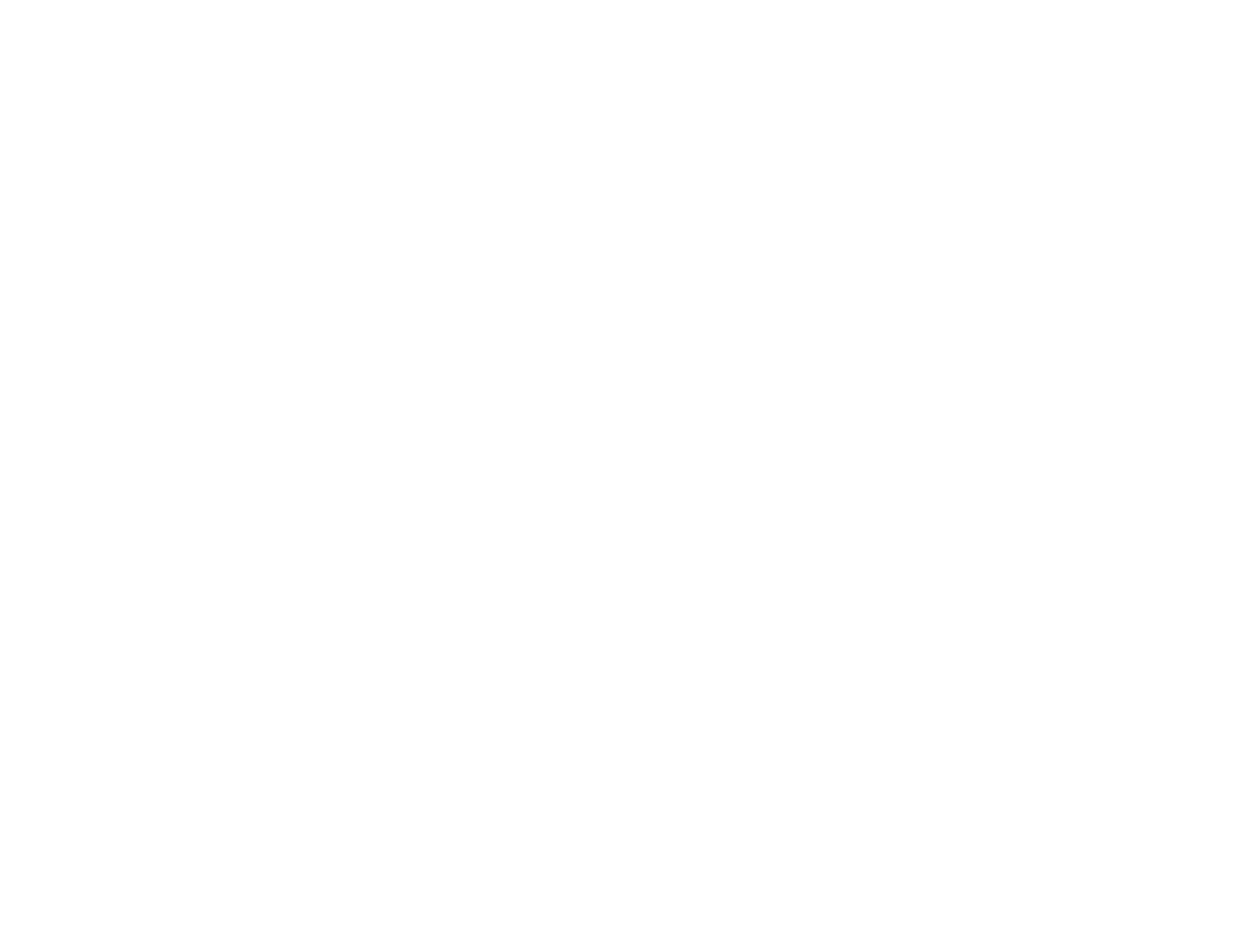
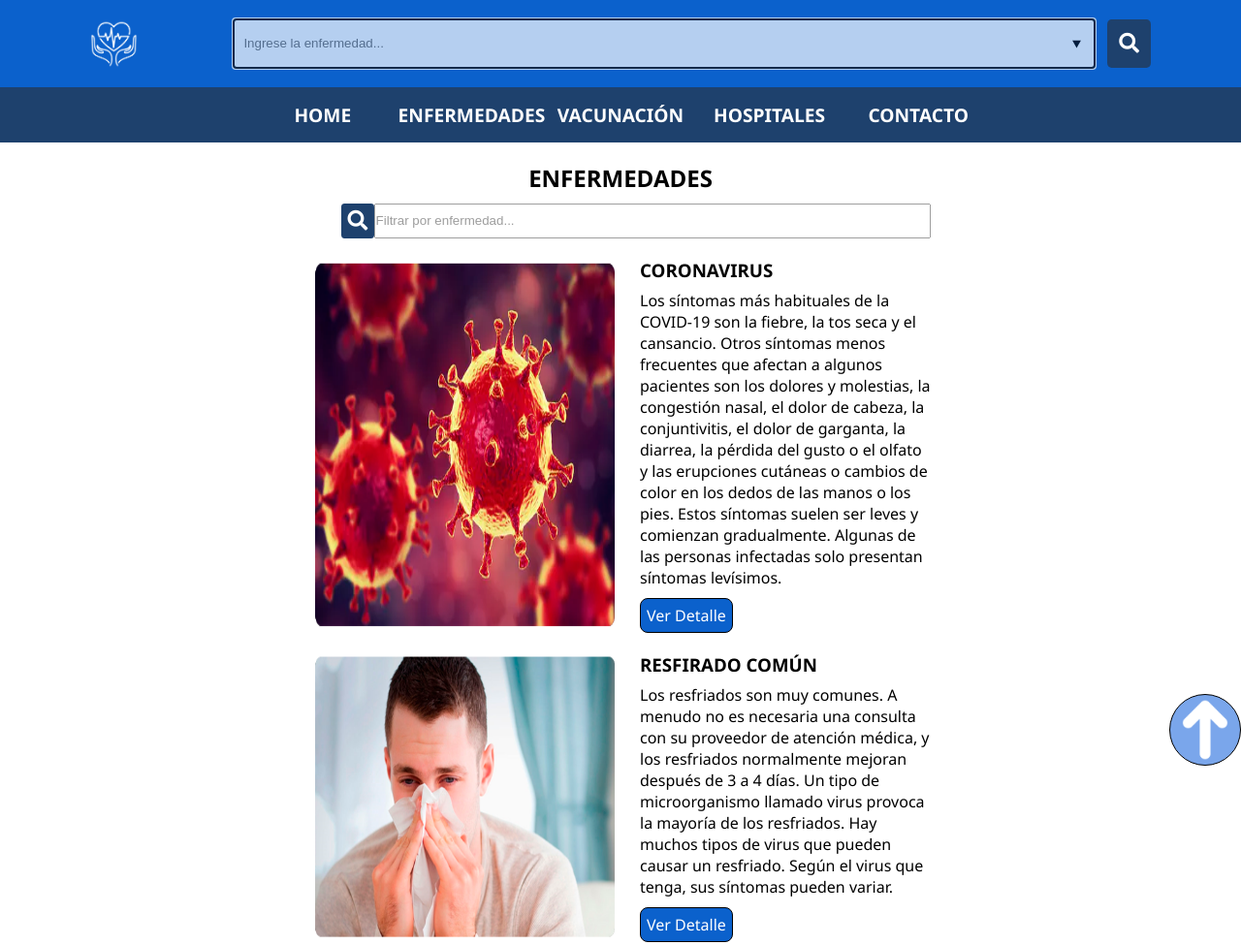
Before and after one commit to EPanigazzi/EDA-PW-01, a plain HTML site: page listado-enfermedades.html in a window 1280 px wide. Shown: the top 975 px of the page at 97% size. Before the commit the page ends 800 px from the top, so only its background shows below. Drawn offline with Linux system fonts and the light colour scheme.

Commit message:
lista-enfermedades-commit

```diff
--- a/css/listado-enfermedades.css
+++ b/css/listado-enfermedades.css
@@ -0,0 +1,64 @@
+main{
+    width: 50%;
+    margin: auto;
+}
+.parrafo{
+    display: flex;
+    margin: 20px 0px 20px 0px;
+
+}
+.imgcontenedor{
+    margin-right: 20px;
+    display: flex;
+}
+.img-enfermedad{
+    width: 320px;
+    display: flex;
+    border-radius: 20px;
+}
+
+h3{
+    display: inline-block;
+    margin-bottom: 8px;
+}
+h2{
+    text-align: center;
+    margin: 20px 0 10px 0px;
+}
+main a{
+    text-decoration: none;
+    color: #fff;
+    border: 1px solid #000;
+    padding: 6px;
+    display: inline-block;
+    margin-top: 10px;
+    border-radius: 8px;
+    background: rgb(11 97 204);
+}
+main a:hover{
+    color: rgb(11 97 204);
+    background: #fff;
+    border: 1px solid #fff;
+}
+.main-filtro{
+    display: flex;
+    justify-content:center;
+
+}
+.main-filtro img{
+    width: 5%;
+}
+.main-filtro input{
+    width: 100%;
+    opacity: .7;
+    color: black;
+
+}
+.main-filtro button{
+    font-size: 1.3em;
+    padding: 1%;
+    background: rgb(30 65 109);
+    border: none;
+    border-radius: 10%;
+    color: white;
+}
--- a/css/style.css
+++ b/css/style.css
@@ -110,3 +110,19 @@ body{
 .footer-right div a:hover{
     color: rgb(197, 181, 181);
 }
+.arriba{
+    display: block;
+    width: 60px;
+    height: 60px;
+    background-color: #7aa6eb;
+    position: fixed;
+    right: 0;
+    bottom: 10px;
+    border-radius: 50%;
+    background-image: url(../img/flecha.png);
+    background-size: cover;
+
+}
+.arriba:hover{
+    opacity: 0.8;
+}
--- a/listado-enfermedades.html
+++ b/listado-enfermedades.html
@@ -0,0 +1,186 @@
+<!DOCTYPE html>
+<html lang="es">
+<head>
+   <link rel="stylesheet" href="css/style.css">
+   <link rel="stylesheet" href="css/listado-enfermedades.css">
+   <link
+            rel="stylesheet"
+            href="https://cdnjs.cloudflare.com/ajax/libs/font-awesome/5.14.0/css/all.min.css"
+            integrity="sha512-1PKOgIY59xJ8Co8+NE6FZ+LOAZKjy+KY8iq0G4B3CyeY6wYHN3yt9PW0XpSriVlkMXe40PTKnXrLnZ9+fkDaog=="
+            crossorigin="anonymous"
+        />
+        <link rel="icon" href="img/logo-favicon.png" type="image/png" sizes="16x16">
+
+    <meta charset="UTF-8">
+    <title>Listado de enfermedades</title>
+</head>
+<body>
+    <header id ="inicio" class="header-content">
+            <section>
+                <img
+                    src="./img/logo-blanco.png"
+                    alt="logo-web"
+                    class="header-img"
+                />
+                <input
+                    list="search"
+                    placeholder="Ingrese la enfermedad..."
+                    autofocus
+                    autocomplete="off"
+                />
+                <datalist id="search">
+                    <option value="Coronavirus"></option>
+                    <option value="Resfriado com&uacute;n"></option>
+                    <option value="Influenza"></option>
+                    <option value="Sarampi&oacute;n"></option>
+                    <option value="Varicela"></option>
+                </datalist>
+                <button type="submit"><i class="fas fa-search"></i></button>
+            </section>
+
+    </header>
+    <nav class="nav-bar">
+            <ul>
+                <li><a href="/index.html">HOME</a></li>
+                <li><a href="/listado-enfermedades.html">ENFERMEDADES</a></li>
+                <li><a href="#">VACUNACI&oacute;N</a></li>
+                <li><a href="/mapa.html">HOSPITALES</a></li>
+                <li><a href="/contacto.html">CONTACTO</a></li>
+            </ul>
+        </nav>
+    <main>
+      <h2>ENFERMEDADES</h2>
+       <section class= "main-filtro">
+
+                <img
+                    src="./img/logo-blanco.png"
+                    alt="logo-web"
+                    class="header-img"
+                /> <button type="submit"><i class="fas fa-search"></i></button>
+                <input
+                    list="search"
+                    placeholder="Filtrar por enfermedad..."
+                    autofocus
+                    autocomplete="off"
+                />
+
+                <datalist id="search">
+                    <option value="Coronavirus"></option>
+                    <option value="Resfriado com&uacute;n"></option>
+                    <option value="Influenza"></option>
+                    <option value="Sarampi&oacute;n"></option>
+                    <option value="Varicela"></option>
+                </datalist>
+
+
+            </section>
+        <section class="parrafo">
+       <article class="imgcontenedor">
+         <img class="img-enfermedad" src="img/coronavirus.png" alt="Covid-19">
+        </article>
+        <aticle class ="texto-enfermedades" >
+              <h3>CORONAVIRUS</h3>
+              <p>
+               Los síntomas más habituales de la COVID-19 son la fiebre, la tos seca y el cansancio. Otros síntomas menos frecuentes que afectan a algunos pacientes son los dolores y molestias, la congestión nasal, el dolor de cabeza, la conjuntivitis, el dolor de garganta, la diarrea, la pérdida del gusto o el olfato y las erupciones cutáneas o cambios de color en los dedos de las manos o los pies. Estos síntomas suelen ser leves y comienzan gradualmente. Algunas de las personas infectadas solo presentan síntomas levísimos.
+                </p>
+                <a href="#">Ver Detalle</a>
+         </aticle>
+
+        </section>
+         <section class="parrafo">
+              <article class="imgcontenedor">
+               <img class="img-enfermedad" src="img/resfriado%20comun.png" alt="Covid-19">
+             </article>
+              <article class ="texto-enfermedades" >
+               <h3>RESFIRADO COMÚN</h3>
+               <p>
+               Los resfriados son muy comunes. A menudo no es necesaria una consulta con su proveedor de atención médica, y los resfriados normalmente mejoran después de 3 a 4 días.
+               Un tipo de microorganismo llamado virus provoca la mayoría de los resfriados. Hay muchos tipos de virus que pueden causar un resfriado. Según el virus que tenga, sus síntomas pueden variar.
+               </p>
+               <a href="#">Ver Detalle</a>
+           </article>
+        </section>
+        <section class="parrafo">
+           <article class="imgcontenedor">
+               <img class="img-enfermedad" src="img/influenza.png" alt="Covid-19">
+           </article>
+           <article class ="texto-enfermedades" >
+                <h3>INFLUENZA</h3>
+               <p>La gripe afecta a los pulmones, la nariz y la garganta. Los niños pequeños, los adultos de edad avanzada, las mujeres embarazadas y las personas con enfermedades crónicas o un sistema inmunológico débil corren mayor riesgo.
+                Los síntomas incluyen fiebre, escalofríos, dolores musculares, tos, congestión, secreción nasal, dolor de cabeza y fatiga.
+                Los analgésicos antiinflamatorios de venta libre pueden ayudar con los síntomas. Una vacuna anual puede prevenir la gripe y limitar sus complicaciones.</p>
+                <a href="#">Ver Detalle</a>
+           </article>
+         </section>
+          <section class="parrafo">
+           <article class="imgcontenedor">
+               <img class="img-enfermedad" src="img/sarampion.png" alt="Covid-19">
+         </article>
+           <article class ="texto-enfermedades" >
+               <h3>SARAMPION</h3>
+               <p>Infección viral grave en los niños pequeños, pero de fácil prevención mediante una vacuna.
+                La enfermedad se propaga rápidamente por el aire mediante pequeñas gotas de saliva al toser o estornudar.
+                Los síntomas del sarampión no aparecen hasta diez o catorce días después de la exposición. Los síntomas incluyen tos, secreción nasal, inflamación de los ojos, dolor de garganta, fiebre y un sarpullido rojo y con manchas en la piel.
+               La vitamina A pueden ayudar con los síntomas.</p>
+                <a href="#">Ver Detalle</a>
+           </article>
+         </section>
+          <section class="parrafo">
+           <article class="imgcontenedor">
+               <img class="img-enfermedad" src="img/varicela.png" alt="Covid-19">
+         </article>
+           <article class ="texto-enfermedades" >
+               <h3>VARICELA</h3>
+               <P>infección viral muy contagiosa que provoca un sarpullido similar a las ampollas en la piel y que da comezón.
+                La varicela puede resultar contagiosa para aquellas personas que no hayan sufrido la enfermedad o que no se hayan vacunado.
+                El síntoma más característico es un sarpullido con picazón similar a una ampolla en la piel.
+                Es posible prevenir la varicela con una vacuna. El tratamiento suele estar orientado a aliviar los síntomas, aunque los grupos de alto riesgo pueden recibir medicamentos antivirales.</P>
+                <a href="#">Ver Detalle</a>
+           </article>
+         </section>
+         <a href="#inicio" class="arriba"></a>
+
+   </main>
+   <footer>
+            <section class="footer-content">
+                <article class="footer-left">
+                    <h4>Datos del Grupo:</h4>
+                    <p>Ezequiel Panigazzi - 38.695.636</p>
+                    <p>Lucas Zacarias - 00.000.000</p>
+                    <p>Julian Castro - 39.347.169</p>
+                </article>
+                <article class="footer-center">
+                    <h4>Nombre inferior</h4>
+                    <ul>
+                        <li>
+                            <a href="listado-enfermedades.html">Enfermedades</a>
+                        </li>
+                        <li><a href="#">Vacunas</a></li>
+                        <li>
+                            <a
+                                href="https://www.buenosaires.gob.ar/laciudad/noticias/la-ciudad-instala-19-unidades-febriles-para-atencion-exclusiva-de-coronavirus"
+                                target="_blank"
+                                >Hospitales</a
+                            >
+                        </li>
+                        <li><a href="contacto.html">Contacto</a></li>
+                    </ul>
+                </article>
+                <article class="footer-right">
+                    <h4>Redes Sociales:</h4>
+                    <figure>
+                        <a href="https://www.facebook.com/" target="_blank"
+                            ><i class="fab fa-facebook"></i
+                        ></a>
+                        <a href="https://www.instagram.com/" target="_blank"
+                            ><i class="fab fa-instagram"></i
+                        ></a>
+                        <a href="https://www.twitter.com/" target="_blank"
+                            ><i class="fab fa-twitter"></i
+                        ></a>
+                    </figure>
+                </article>
+            </section>
+        </footer>
+</body>
+</html>
```
Also changed, not shown: contacto.html (+2 -1 lines), detalle-enfermedades.html (+2 -1 lines), index.html (+2 -1 lines), mapa.html (+2 -1 lines), img/coronavirus.png (added), img/flecha.png (added), img/influenza.png (added), img/resfriado comun.png (added), img/sarampion.png (added), img/varicela.png (added).
